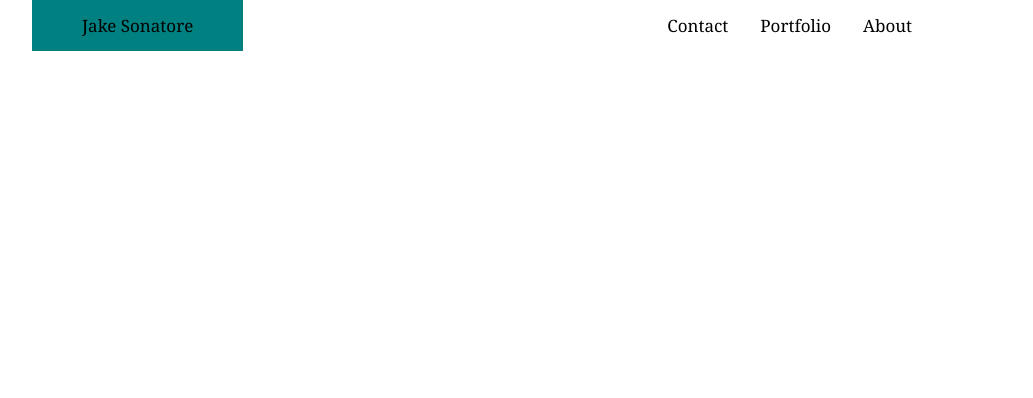
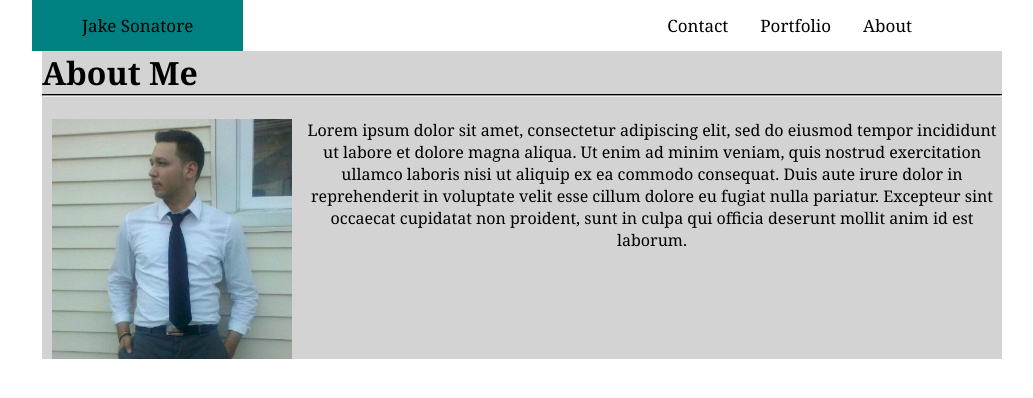
Before and after one commit to TwentyVT/Basic-Porfolio, a plain HTML site: page index.html in a window 1280 px wide. Shown: the whole page, without its empty margins (118-1151 px from the left). Drawn offline with Linux system fonts and the light colour scheme.

Commit message:
About me section set

```diff
--- a/assets/css/style.css
+++ b/assets/css/style.css
@@ -52,3 +52,36 @@
     display: block;
     clear: both;
     }
+
+
+#box {
+  clear: both;
+  display: inline-block;
+  background-color: lightgray;
+  box-sizing: content-box;
+  box-align: center;
+  text-align: center;
+  width: 960px;
+  margin: 0 auto;
+  display: flex;
+  flex-direction: row;
+  flex-wrap: wrap;
+  align-items: center;
+  border-color: black;
+  border-width: 10px 10px 10px 10px;
+}
+
+.picture {
+  width: 25%;
+  height: auto;
+  padding:0px 10px;
+  float: left;
+  }
+
+h1 {
+  text-align: left;
+  width: 960px;
+  border-bottom: 2px;
+  border-style: solid;
+  border-width: 0 0 1px 0;
+}
--- a/index.html
+++ b/index.html
@@ -2,11 +2,11 @@
 <html lang="en">
 
 <head>
-    <meta charset="UTF-8">
-    <meta name="viewport" content="width=device-width, initial-scale=1.0">
-    <meta http-equiv="X-UA-Compatible" content="ie=edge">
-    <title>Jake's Portfolio</title>
-    <link rel="stylesheet" type="text/css" href="assets/css/style.css">
+        <meta charset="UTF-8">
+        <meta name="viewport" content="width=device-width, initial-scale=1.0">
+        <meta http-equiv="X-UA-Compatible" content="ie=edge">
+        <title>Jake's Portfolio</title>
+        <link rel="stylesheet" type="text/css" href="assets/css/style.css">
 </head>
 
 <header>
@@ -17,7 +17,25 @@
                 <a href="#contact">Contact</a>
         </div>
 </header>
+
 <body>
+        <div id="box">
+                <div>
+                        <h1>About Me</h1>
+                        <hr>
+                        <br>
+                </div>
+                <div>
+                        <img src="assets/images/me.jpg" class="picture">
+
+                        <p>Lorem ipsum dolor sit amet, consectetur adipiscing elit, sed do eiusmod tempor incididunt
+                                ut labore et dolore magna aliqua. Ut enim ad minim veniam, quis nostrud exercitation ullamco
+                                laboris nisi ut aliquip ex ea commodo consequat. Duis aute irure dolor in reprehenderit in
+                                voluptate velit esse cillum dolore eu fugiat nulla pariatur. Excepteur sint occaecat cupidatat
+                                non proident, sunt in culpa qui officia deserunt mollit anim id est laborum.
+                        </p>
+                </div>
+        </div>
 
 </body>
 
```
Also changed, not shown: assets/images/me.jpg (added).
